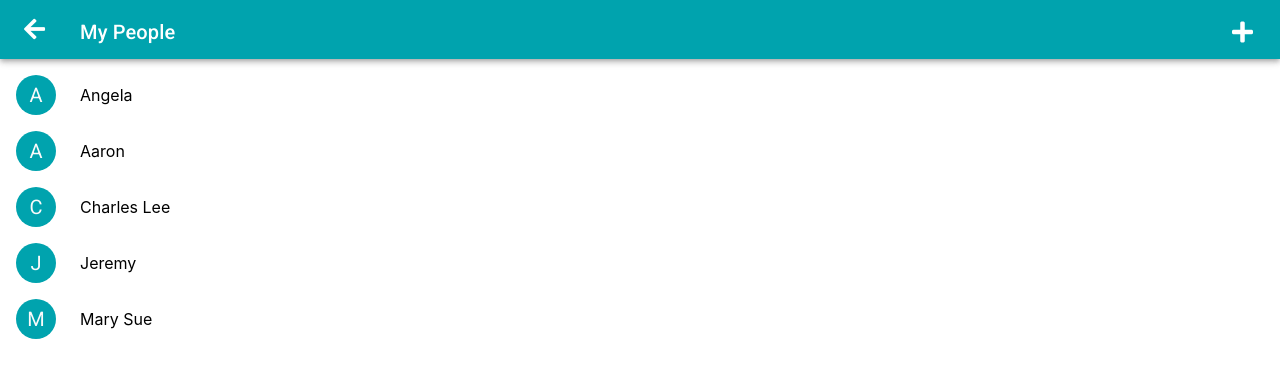
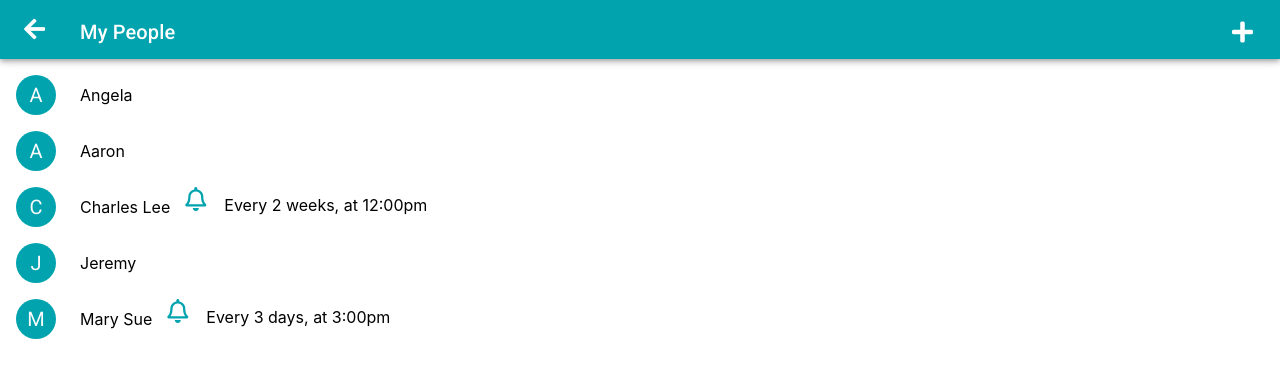
Before and after one commit to huan-ji/pillar, a React (Create React App) app: page /my_people in a window 1280 px wide. Shown: the top 378 px of the page. Built offline with nearby package versions, Linux system fonts and the light colour scheme.

Commit message:
My people vertical complete

```diff
--- a/src/pages/MyPeople.js
+++ b/src/pages/MyPeople.js
@@ -1,7 +1,9 @@
 import React, { Component } from 'react';
 import moment from 'moment'
 
+import Icon from '@material-ui/core/Icon';
 import Person from './Person'
+import FollowUp from './FollowUp'
 import NewNote from './NewNote'
 import Navbar from '../components/Navbar'
 import Modal from '@material-ui/core/Modal';
@@ -68,6 +70,10 @@ const contacts = [
   {
     id: 3,
     name: 'Charles Lee',
+    reminder: {
+      time: '12:00pm',
+      repeat: '2 weeks'
+    }
   },
   {
     id: 4,
@@ -89,7 +95,11 @@ const contacts = [
         time: moment('11/11/2019'),
         text: 'OMG Mary broke my window!! I’m seriously thinking about having an intervention ....'
       }
-    ]
+    ],
+    reminder: {
+      time: '3:00pm',
+      repeat: '3 days'
+    }
   }
 ]
 
@@ -144,9 +154,14 @@ class MyPeople extends Component {
             />
             {this.state.contacts.map((contact) => {
               return (
-                <div style={{ display: 'flex', margin: 16 }} onClick={() => this.setState({ page: 'person', contact: contact })}>
+                <div style={{ display: 'flex', margin: 16, cursor: 'pointer' }} onClick={() => this.setState({ page: 'person', contact: contact })}>
                   <Avatar style={{ marginRight: 24, backgroundColor: '#00A3AE' }}>{contact.name[0].toUpperCase()}</Avatar>
                   <span style={{ paddingTop: 10}}>{contact.name}</span>
+                  {contact.reminder ?
+                    <span style={{ marginTop: 0 }}>
+                      <Icon className='far fa-bell' style={{ color: '#00A3AE', marginLeft: 15 }} />
+                      <span style={{ marginLeft: 15}}>{`Every ${contact.reminder.repeat}, at ${contact.reminder.time}`}</span>
+                    </span> : undefined}
                 </div>
               )
             })}
@@ -190,8 +205,23 @@ class MyPeople extends Component {
               const newNotes = this.state.contact.notes.concat(newNote)
               const contact = Object.assign({}, this.state.contact, { notes: newNotes })
 
-              this.setState({ contact })}}
+              this.setState({ contact, page: 'person' })}}
             />
+          </div>
+          : undefined
+        }
+
+        {
+          this.state.page === 'follow_up' ?
+          <div>
+            <Navbar
+              onBack={() => this.setState({ page: 'person' })}
+              title="Set Text Reminder"
+            />
+            <FollowUp save={(reminder) => {
+              const contact = Object.assign({}, this.state.contact, { reminder })
+              this.setState({ contact, page: 'person' })
+            }}/>
           </div>
           : undefined
         }
--- a/src/pages/NewNote.js
+++ b/src/pages/NewNote.js
@@ -1,14 +1,39 @@
 import React, { Component } from 'react';
 import moment from 'moment'
 
-import Textarea from 'react-textarea-autosize';
+import TextField from '@material-ui/core/TextField';
+import Button from '@material-ui/core/Button';
 
 class NewNote extends Component {
+  constructor(props) {
+    super(props)
+
+    this.state = {
+      text: ''
+    }
+  }
   render() {
     return (
       <div className="new-note">
-        <div style={{ fontWeight: 500, fontSize: 16 , marginBottom: 10 }}>{moment().format('MMMM Do YYYY')}</div>
-        <textarea />
+        <div style={{ fontWeight: 500, fontSize: 16 , margin: 20, marginBottom: -10 }}>{moment().format('MMMM Do YYYY')}</div>
+        <TextField
+          id="outlined-full-width"
+          value={this.state.text}
+          onChange={(e) => this.setState({ text: e.target.value })}
+          style={{ width: '90%', margin: 20 }}
+          multiline
+          rows="10"
+          margin="normal"
+          variant="outlined"
+          InputLabelProps={{
+            shrink: true,
+          }}
+        />
+        <div style={{ position: 'absolute', bottom: 13, right: '13' }}>
+          <Button variant="contained" color="primary" onClick={() => this.props.save(this.state.text)}>
+            SAVE NOTE
+          </Button>
+        </div>
       </div>
     )
   }
--- a/src/pages/Person.js
+++ b/src/pages/Person.js
@@ -3,6 +3,10 @@ import React, { Component } from 'react';
 class Person extends Component {
   render() {
     const { contact } = this.props
+
+    if (!contact.notes) {
+      return <div>No notes</div>
+    }
 
     return (
       <div className="person">
```
Also changed, not shown: package.json (+11 -3 lines), 1 other file (tests, documents, lock files or other folders).
